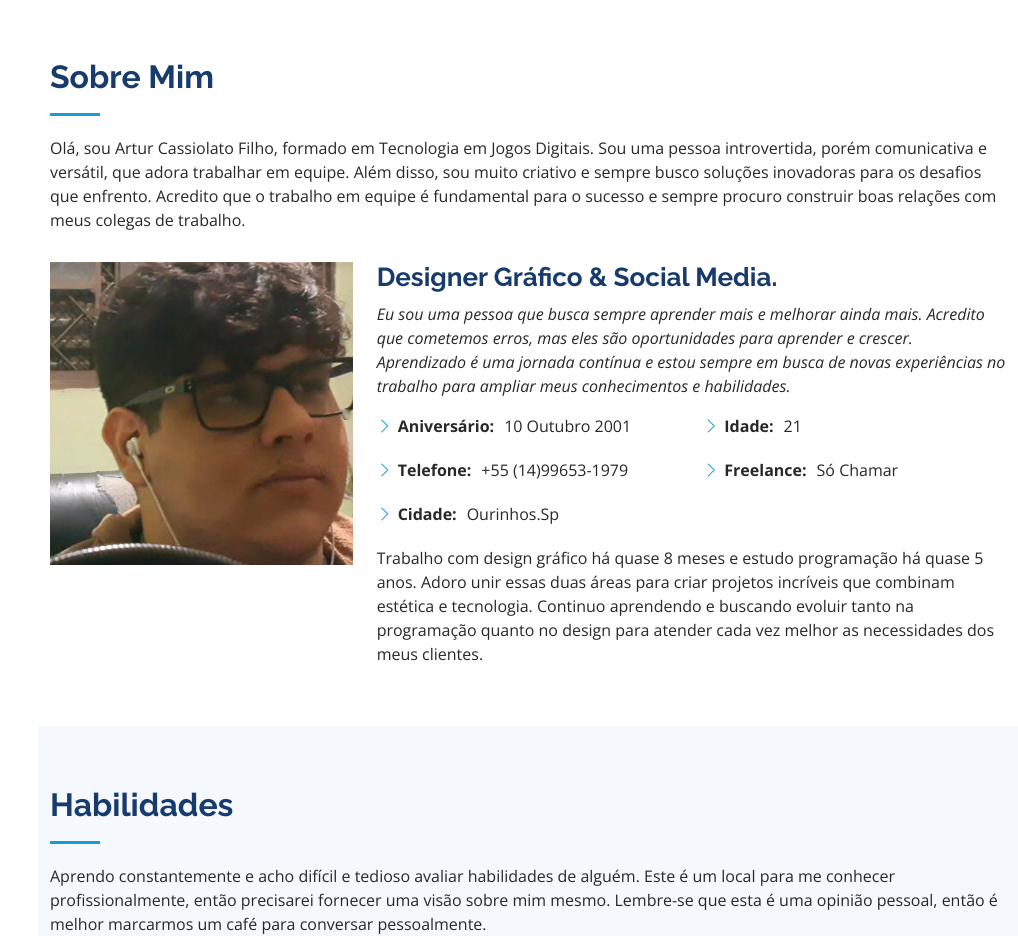
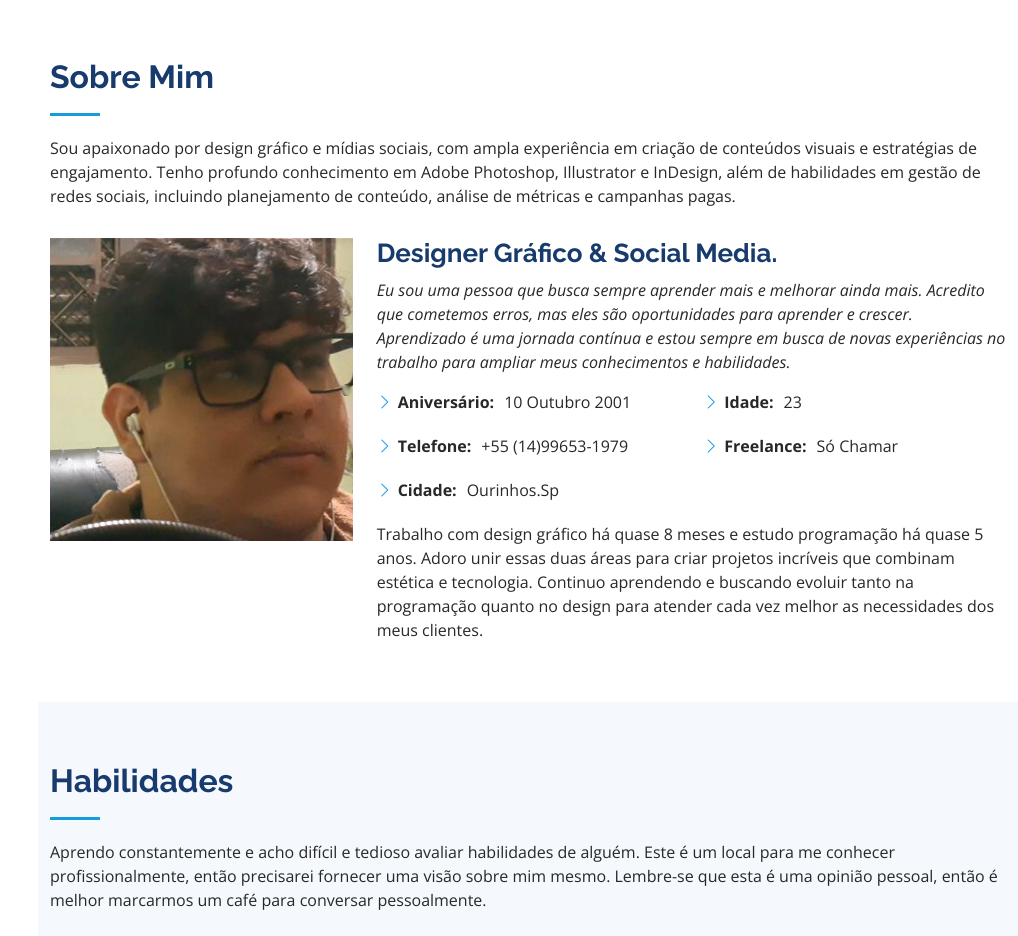
Before and after one commit to srartz/Portfolio, a plain HTML site: page index.html in a window 1280 px wide. Shown: the part 802-1738 px from the top of the page, without its empty margins (262-1280 px from the left). Drawn offline with nearby package versions, Linux system fonts and the light colour scheme.

Commit message:
atualização

```diff
--- a/index.html
+++ b/index.html
@@ -77,7 +77,16 @@
 
         <div class="section-title">
           <h2>Sobre Mim</h2>
-          <p>Olá, sou Artur Cassiolato Filho, formado em Tecnologia em Jogos Digitais. Sou uma pessoa introvertida, porém comunicativa e versátil, que adora trabalhar em equipe. Além disso, sou muito criativo e sempre busco soluções inovadoras para os desafios que enfrento. Acredito que o trabalho em equipe é fundamental para o sucesso e sempre procuro construir boas relações com meus colegas de trabalho.</p>
+          <p>Sou apaixonado por design gráfico
+e mídias sociais, com ampla experiência
+em criação de conteúdos visuais e
+estratégias de engajamento.
+Tenho profundo conhecimento
+em Adobe Photoshop, Illustrator
+e InDesign, além de habilidades
+em gestão de redes sociais,
+incluindo planejamento de conteúdo,
+análise de métricas e campanhas pagas.</p>
         </div>
 
         <div class="row">
@@ -99,7 +108,7 @@
               </div>
               <div class="col-lg-6">
                 <ul>
-                  <li><i class="bi bi-chevron-right"></i> <strong>Idade:</strong> <span>21</span></li>
+                  <li><i class="bi bi-chevron-right"></i> <strong>Idade:</strong> <span>23</span></li>
                   <li><i class="bi bi-chevron-right"></i> <strong>Freelance:</strong> <span>Só Chamar</span></li>
                 </ul>
               </div>
```
